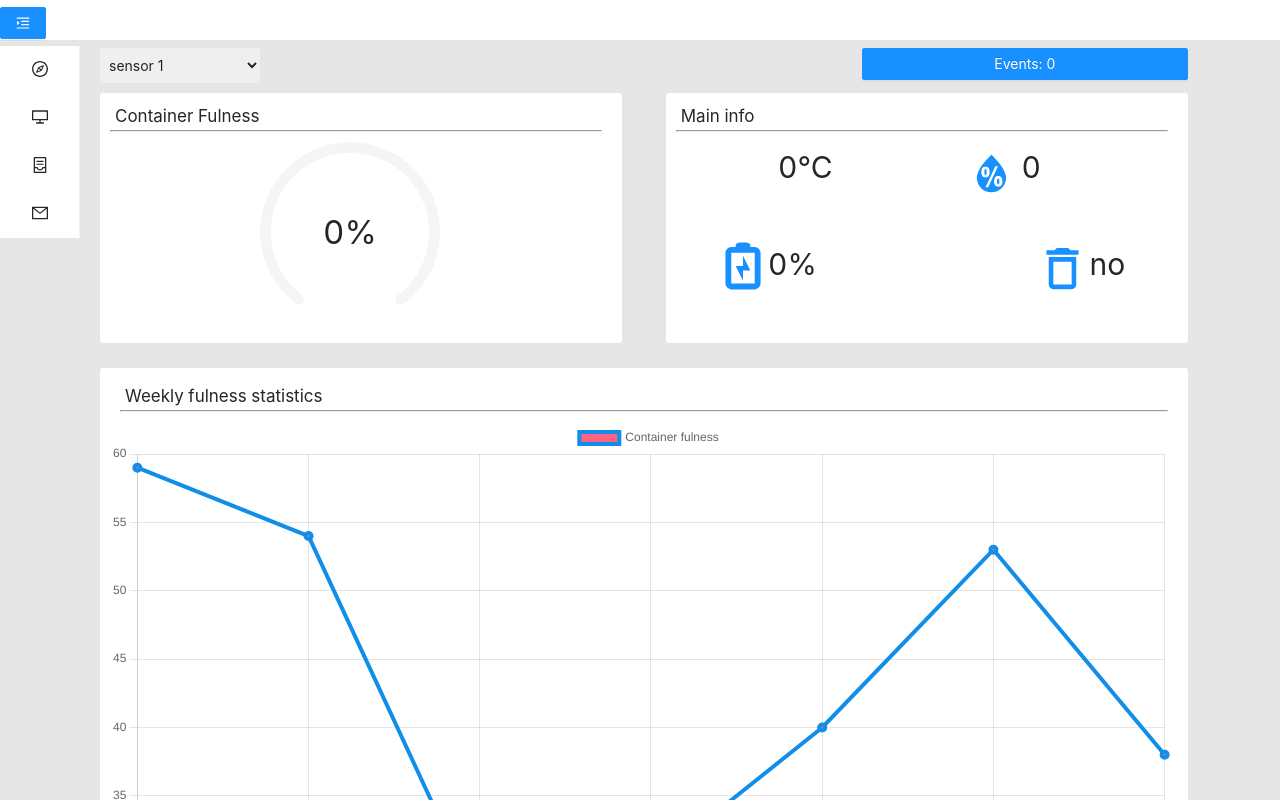
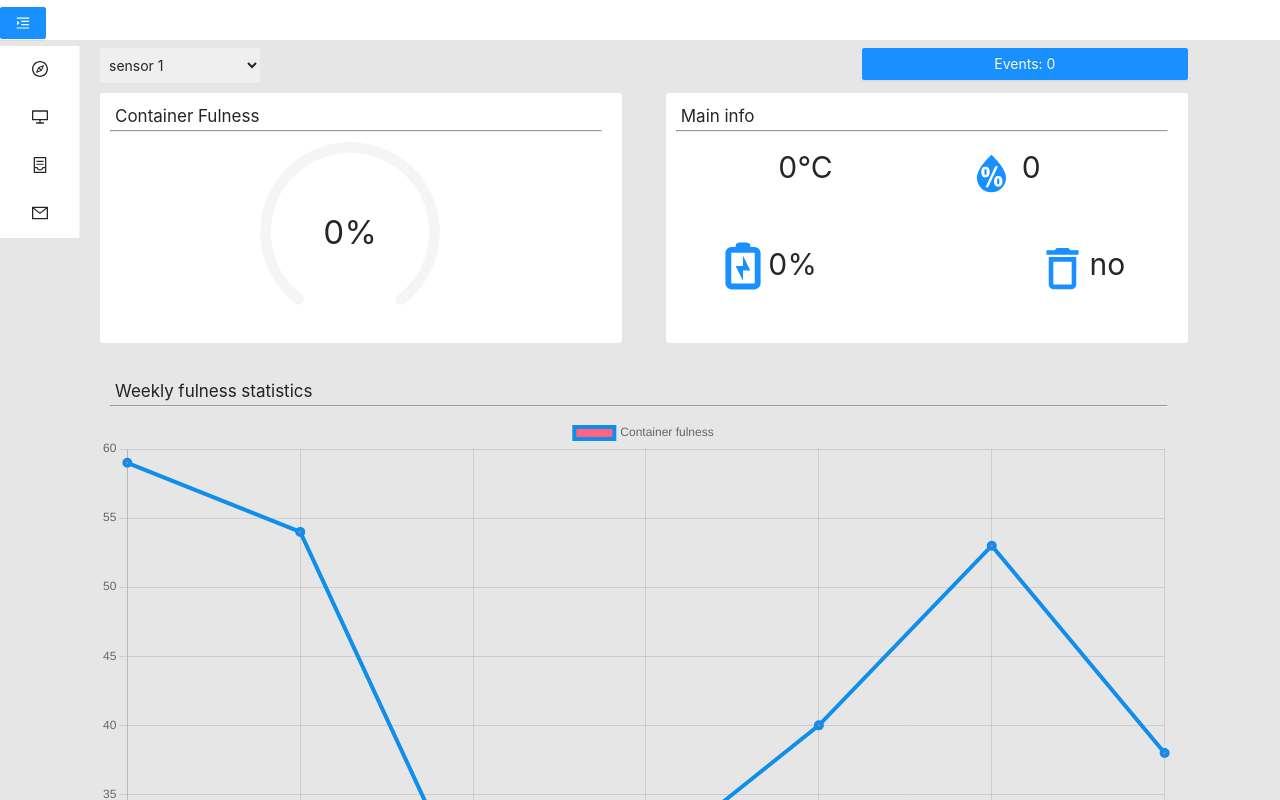
Before and after one commit to kSahatova/CC-VUB-dashboard, a React (Create React App) app: page / in a window 1280 px wide. Shown: the top 800 px of the page. Built offline with nearby package versions, Linux system fonts and the light colour scheme; some icons are missing; what mqtt would draw is missing.

Commit message:
Update ChartBlock.jsx

```diff
--- a/src/components/ChartBlock.jsx
+++ b/src/components/ChartBlock.jsx
@@ -53,7 +53,7 @@ const ChartBlock = (props)=>{
     }, [props.sensor]);
 
     return (
-        <div className='chartBlock' style={styles.chartBlock}>
+        <div className='chart' style={styles.chart}>
             <p style={{fontSize:"17px", margin: "10px 0px 0px 15px"}}>{props.title}</p>
             <hr style={{margin: "0px 20px 0px 10px"}}/>
             <Line
```
